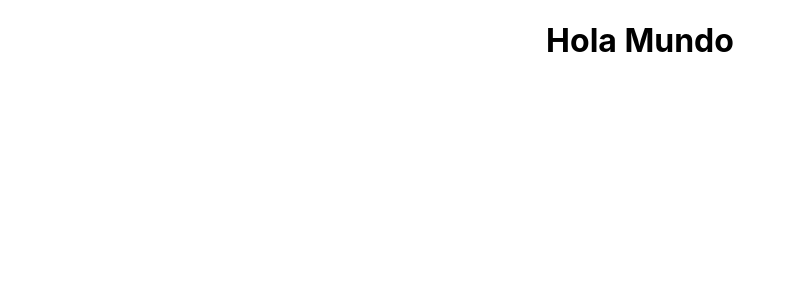
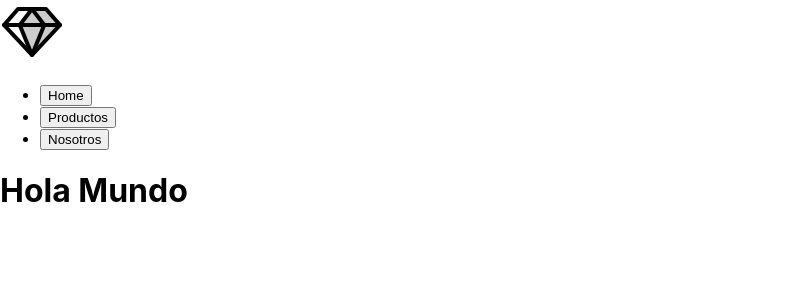
Before and after one commit to TomasM99/ecommerce-camisetas-futbol, a React (Create React App) app: page / in a window 1280 px wide. Shown: the top 300 px of the page, without its empty margins (0-794 px from the left). Built offline with nearby package versions, Linux system fonts and the light colour scheme.

Commit message:
Agrego componenten navbar y mas

```diff
--- a/package.json
+++ b/package.json
@@ -6,9 +6,11 @@
     "@testing-library/jest-dom": "^5.16.4",
     "@testing-library/react": "^13.3.0",
     "@testing-library/user-event": "^13.5.0",
+    "bootstrap": "^5.2.0",
     "react": "^18.2.0",
     "react-dom": "^18.2.0",
     "react-scripts": "5.0.1",
+    "sass": "^1.53.0",
     "web-vitals": "^2.1.4"
   },
   "scripts": {
--- a/src/App.css
+++ /dev/null
@@ -1,38 +0,0 @@
-.App {
-  text-align: center;
-}
-
-.App-logo {
-  height: 40vmin;
-  pointer-events: none;
-}
-
-@media (prefers-reduced-motion: no-preference) {
-  .App-logo {
-    animation: App-logo-spin infinite 20s linear;
-  }
-}
-
-.App-header {
-  background-color: #282c34;
-  min-height: 100vh;
-  display: flex;
-  flex-direction: column;
-  align-items: center;
-  justify-content: center;
-  font-size: calc(10px + 2vmin);
-  color: white;
-}
-
-.App-link {
-  color: #61dafb;
-}
-
-@keyframes App-logo-spin {
-  from {
-    transform: rotate(0deg);
-  }
-  to {
-    transform: rotate(360deg);
-  }
-}
--- a/src/App.js
+++ b/src/App.js
@@ -1,8 +1,10 @@
-import './App.css';
+import './App.scss';
+import NavBar from './components/NavBar/NavBar.js';
 
 function App() {
   return (
     <div className="App">
+      <NavBar />
       <h1>Hola Mundo</h1>
     </div>
   );
--- /dev/null
+++ b/src/components/NavBar/NavBar.js
@@ -0,0 +1,16 @@
+import './NavBar.scss';
+
+function NavBar() {
+    return (
+        <div className='navegador'>
+            <img src="/assets/logo.png" alt="Logo"/>
+            <ul>
+                <li><button>Home</button></li>
+                <li><button>Productos</button></li>
+                <li><button>Nosotros</button></li>
+            </ul>
+        </div>
+    );
+}
+
+export default NavBar;
--- /dev/null
+++ b/src/components/NavBar/NavBar.scss
@@ -0,0 +1,3 @@
+.navegador{
+
+}
```
Also changed, not shown: public/assets/logo.png (added), src/App.scss (added), src/components/CartWidget/CartWidget.js (added), src/components/CartWidget/CartWidget.scss (added), src/components/ItemListContainer/ItemListContainer.js (added), src/components/ItemListContainer/ItemListContainer.scss (added), 1 other file (tests, documents, lock files or other folders).
